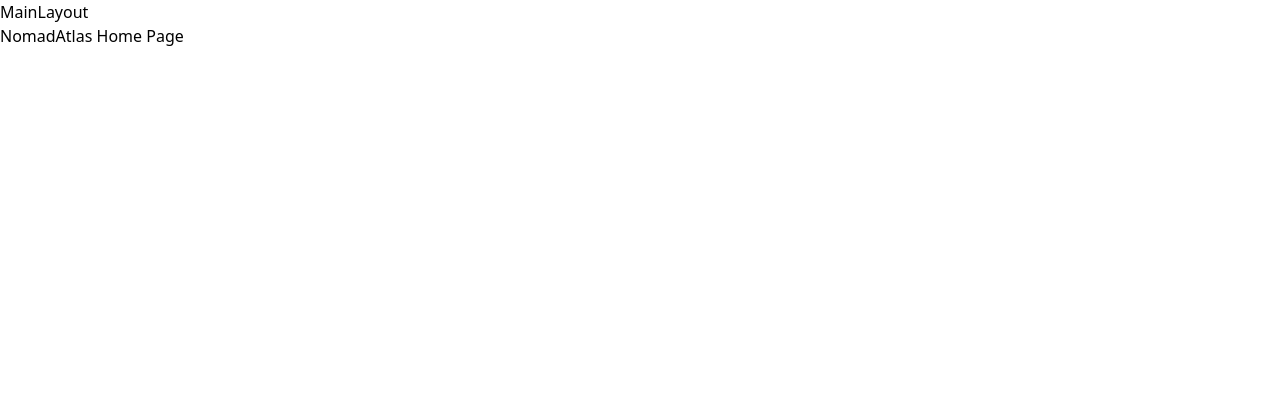
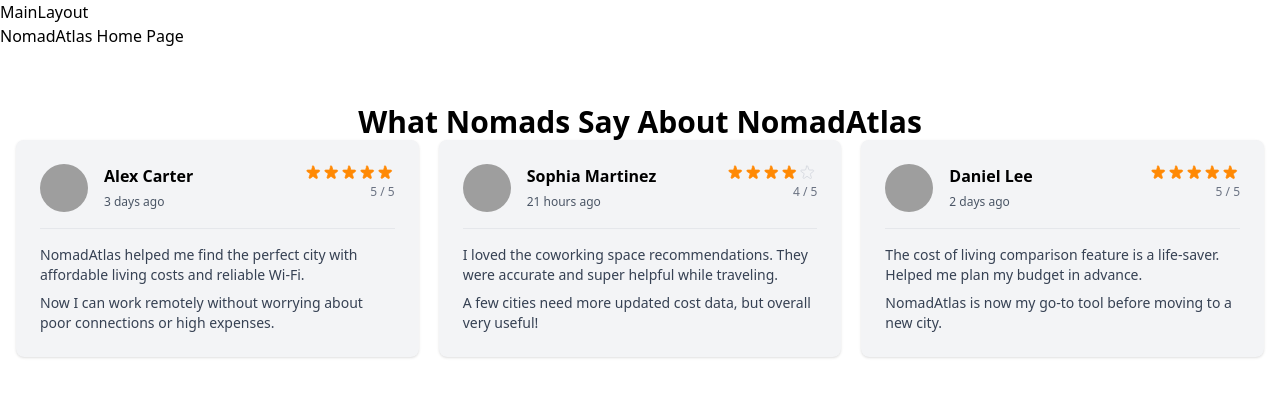
Before and after one commit to abdulbariks/NomadAtlas-Client, a React (Vite) app: page / in a window 1280 px wide. Shown: the top 396 px of the page. Built offline with nearby package versions, Linux system fonts and the light colour scheme; grey boxes are pictures that could not be loaded.

Commit message:
Reviews section

```diff
--- a/src/pages/Home.jsx
+++ b/src/pages/Home.jsx
@@ -1,9 +1,11 @@
 import React from "react";
+import Reviews from "./components/Reviews";
 
 const Home = () => {
   return (
     <div>
       <h2>NomadAtlas Home Page</h2>
+      <Reviews />
     </div>
   );
 };
--- /dev/null
+++ b/src/pages/components/Reviews.jsx
@@ -0,0 +1,120 @@
+import React from "react";
+
+const StarRating = ({ value = 4, size = 16 }) => {
+    const full = Math.round(value);
+    return (
+        <div className="flex items-center" aria-hidden>
+            {Array.from({ length: 5 }).map((_, i) => (
+                <svg
+                    key={i}
+                    width={size}
+                    height={size}
+                    viewBox="0 0 20 20"
+                    fill={i < full ? "currentColor" : "none"}
+                    stroke="currentColor"
+                    strokeWidth="1"
+                    className={`mr-0.5 ${i < full ? "text-orange-400" : "text-gray-300"}`}
+                    xmlns="http://www.w3.org/2000/svg"
+                    aria-hidden
+                >
+                    <path d="M9.049 2.927c.3-.921 1.603-.921 1.902 0l1.286 3.957a1 1 0 00.95.69h4.163c.969 0 1.371 1.24.588 1.81l-3.37 2.448a1 1 0 00-.364 1.118l1.286 3.957c.3.921-.755 1.688-1.54 1.118L10 15.347l-3.37 2.448c-.784.57-1.84-.197-1.54-1.118l1.286-3.957a1 1 0 00-.364-1.118L2.642 9.384c-.783-.57-.38-1.81.588-1.81h4.163a1 1 0 00.95-.69l1.286-3.957z" />
+                </svg>
+            ))}
+        </div>
+    );
+};
+
+const Reviews = () => {
+    return (
+        <div>
+            <div className="flex justify-center items-center mt-14">
+                <h2 className="text-3xl font-bold">What Nomads Say About NomadAtlas</h2>
+            </div>
+
+            <section className="flex flex-col md:flex-row md:flex-wrap lg:flex-nowrap gap-5 mb-16 items-center lg:items-stretch justify-center px-4">
+                {/* Card 1 */}
+                <div className="flex flex-col w-full max-w-lg p-6 mx-auto bg-gray-100 rounded-lg shadow-sm">
+                    <div className="flex justify-between items-start pb-4 border-b border-gray-200">
+                        <div className="flex items-center space-x-4">
+                            <img
+                                src="https://images.unsplash.com/photo-1633332755192-727a05c4013d?q=80&w=2080&auto=format&fit=crop"
+                                alt="Alex Carter"
+                                className="object-cover w-12 h-12 rounded-full"
+                            />
+                            <div>
+                                <h4 className="font-bold">Alex Carter</h4>
+                                <span className="text-xs text-gray-600">3 days ago</span>
+                            </div>
+                        </div>
+
+                        <div className="flex flex-col items-end">
+                            <StarRating value={5} />
+                            <span className="text-xs text-gray-500 mt-1">5 / 5</span>
+                        </div>
+                    </div>
+
+                    <div className="pt-4 space-y-2 text-sm text-gray-700">
+                        <p>NomadAtlas helped me find the perfect city with affordable living costs and reliable Wi-Fi.</p>
+                        <p>Now I can work remotely without worrying about poor connections or high expenses.</p>
+                    </div>
+                </div>
+
+                {/* Card 2 */}
+                <div className="flex flex-col w-full max-w-lg p-6 mx-auto bg-gray-100 rounded-lg shadow-sm">
+                    <div className="flex justify-between items-start pb-4 border-b border-gray-200">
+                        <div className="flex items-center space-x-4">
+                            <img
+                                src="https://images.unsplash.com/photo-1701615004837-40d8573b6652?q=80&w=2080&auto=format&fit=crop"
+                                alt="Sophia Martinez"
+                                className="object-cover w-12 h-12 rounded-full"
+                            />
+                            <div>
+                                <h4 className="font-bold">Sophia Martinez</h4>
+                                <span className="text-xs text-gray-600">21 hours ago</span>
+                            </div>
+                        </div>
+
+                        <div className="flex flex-col items-end">
+                            <StarRating value={4} />
+                            <span className="text-xs text-gray-500 mt-1">4 / 5</span>
+                        </div>
+                    </div>
+
+                    <div className="pt-4 space-y-2 text-sm text-gray-700">
+                        <p>I loved the coworking space recommendations. They were accurate and super helpful while traveling.</p>
+                        <p>A few cities need more updated cost data, but overall very useful!</p>
+                    </div>
+                </div>
+
+                {/* Card 3 */}
+                <div className="flex flex-col w-full max-w-lg p-6 mx-auto bg-gray-100 rounded-lg shadow-sm">
+                    <div className="flex justify-between items-start pb-4 border-b border-gray-200">
+                        <div className="flex items-center space-x-4">
+                            <img
+                                src="https://plus.unsplash.com/premium_photo-1688572454849-4348982edf7d?q=80&w=1976&auto=format&fit=crop"
+                                alt="Daniel Lee"
+                                className="object-cover w-12 h-12 rounded-full"
+                            />
+                            <div>
+                                <h4 className="font-bold">Daniel Lee</h4>
+                                <span className="text-xs text-gray-600">2 days ago</span>
+                            </div>
+                        </div>
+
+                        <div className="flex flex-col items-end">
+                            <StarRating value={5} />
+                            <span className="text-xs text-gray-500 mt-1">5 / 5</span>
+                        </div>
+                    </div>
+
+                    <div className="pt-4 space-y-2 text-sm text-gray-700">
+                        <p>The cost of living comparison feature is a life-saver. Helped me plan my budget in advance.</p>
+                        <p>NomadAtlas is now my go-to tool before moving to a new city.</p>
+                    </div>
+                </div>
+            </section>
+        </div>
+    );
+};
+
+export default Reviews;
```
